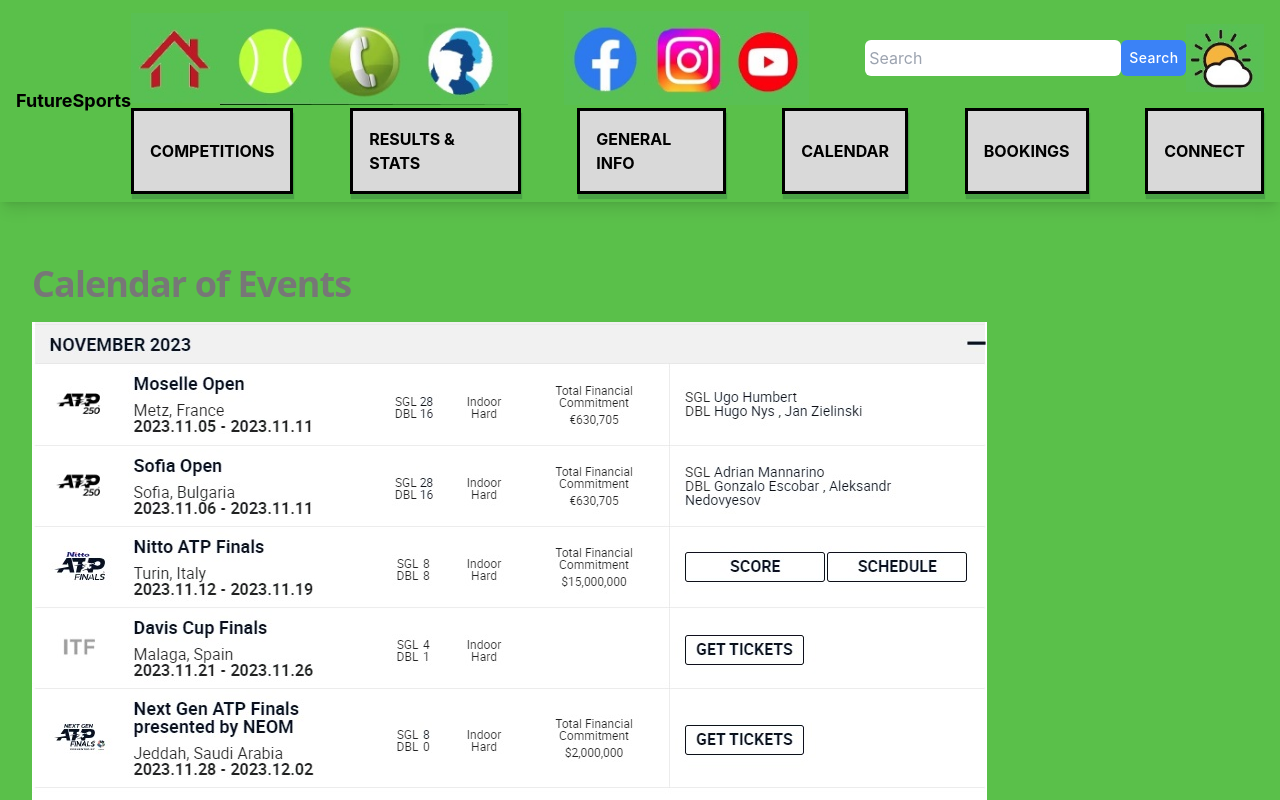
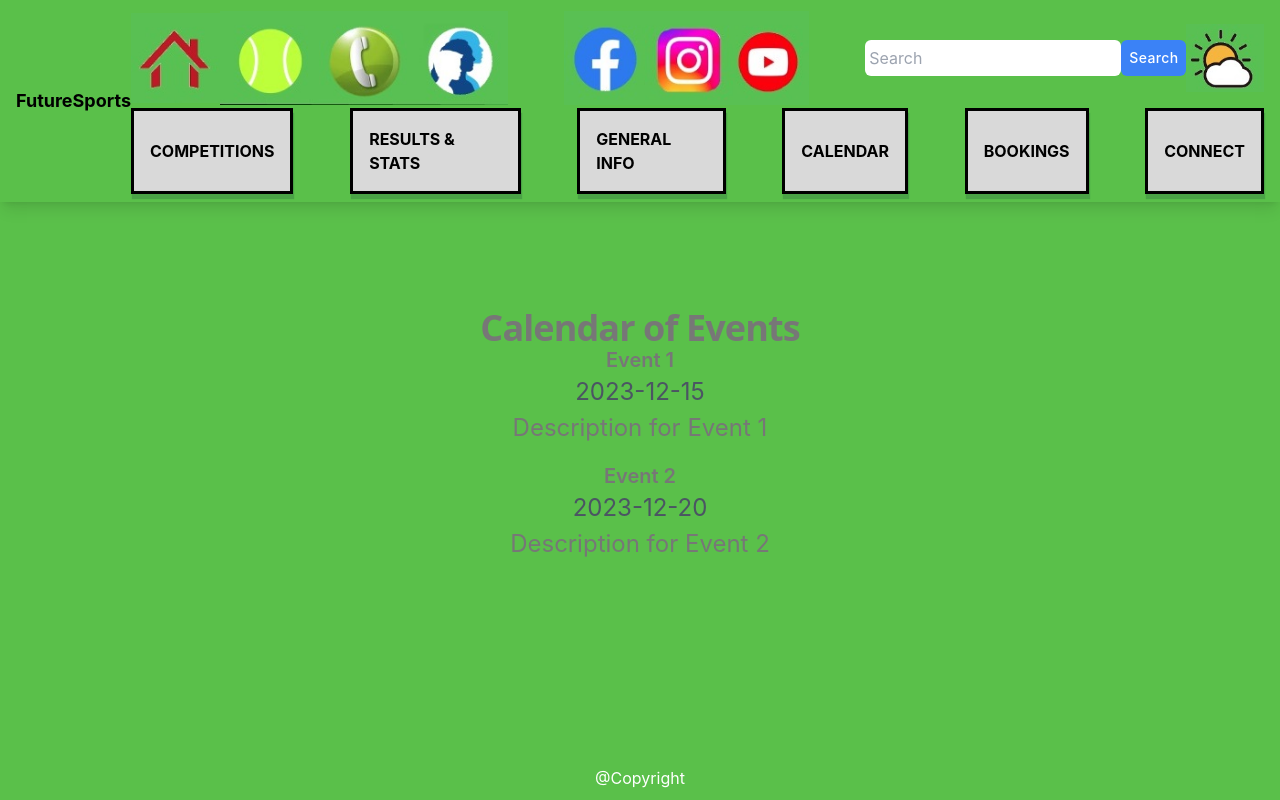
Before and after one commit to Superblue045/futuresports, a React (Create React App) app: page /calendar in a window 1280 px wide. Shown: the top 800 px of the page. Built offline with nearby package versions, Linux system fonts and the light colour scheme.

Commit message:
Update with Sample array of events

```diff
--- a/src/component/Calendar.jsx
+++ b/src/component/Calendar.jsx
@@ -1,16 +1,37 @@
-import React from 'react'
+import React from 'react';
 
 const Calendar = () => {
+  // Sample array of events
+  const events = [
+    {
+      name: 'Event 1',
+      date: '2023-12-15',
+      description: 'Description for Event 1',
+    },
+    {
+      name: 'Event 2',
+      date: '2023-12-20',
+      description: 'Description for Event 2',
+    },
+    // Add more events as needed
+  ];
+
   return (
-    <div className="px-4 mx-auto lg:pt-16 lg:flex-row md:px-8" style={{margin: 0}}>
-      <div className="color-gray">
-      <h2 className="font-sans text-3xl font-bold tracking-tight sm:text-4xl sm:leading-none" style={{marginBottom: "20px"}}>
-      Calendar of Events
+    <div className="flex items-center justify-center px-4 mx-auto lg:pt-16 lg:flex-row md:px-8" style={{ height: '50vh', margin: 0 }}>
+      <div className="color-gray text-center">
+        <h2 className="font-sans text-3xl font-bold tracking-tight sm:text-4xl sm:leading-none" style={{ marginTop: "20px" }}>
+          Calendar of Events
         </h2>
-        <img src="images/calendar-23NOV.jpg" alt="2023 Nov" />
+        {events.map((event, index) => (
+          <div key={index} className="mb-4">
+            <h3 className="text-xl font-semibold">{event.name}</h3>
+            <p className="text-gray-600">{event.date}</p>
+            <p>{event.description}</p>
+          </div>
+        ))}
       </div>
     </div>
-  )
-}
+  );
+};
 
-export default Calendar
+export default Calendar;
```
